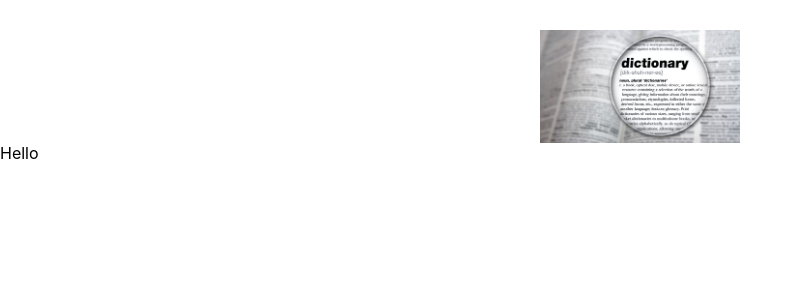
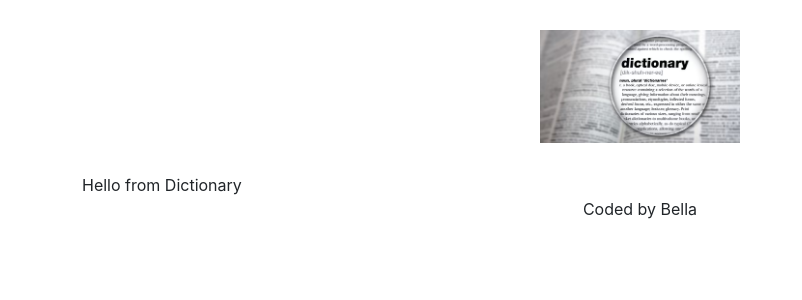
Before and after one commit to dbaigalmaa/reac-dictionary, a React (Create React App) app: page / in a window 1280 px wide. Shown: the top 300 px of the page, without its empty margins (0-802 px from the left). Built offline with nearby package versions, Linux system fonts and the light colour scheme.

Commit message:
add bootstrap

```diff
--- a/package.json
+++ b/package.json
@@ -6,6 +6,7 @@
     "@testing-library/jest-dom": "^5.16.5",
     "@testing-library/react": "^13.4.0",
     "@testing-library/user-event": "^13.5.0",
+    "bootstrap": "^5.2.3",
     "react": "^18.2.0",
     "react-dom": "^18.2.0",
     "react-scripts": "5.0.1",
--- a/src/App.js
+++ b/src/App.js
@@ -1,13 +1,19 @@
 import logo from "./logo.avif";
+import Dictionary from "./Dictionary";
 import "./App.css";
 
 function App() {
   return (
     <div className="App">
-      <header className="App-header">
-        <img src={logo} className="App-logo img-fluid" alt="logo" />
-        Hello
-      </header>
+      <div className="container">
+        <header className="App-header">
+          <img src={logo} className="App-logo img-fluid" alt="logo" />
+        </header>
+        <main>
+          <Dictionary />
+        </main>
+        <footer className="text-center">Coded by Bella</footer>
+      </div>
     </div>
   );
 }
--- /dev/null
+++ b/src/Dictionary.js
@@ -0,0 +1,6 @@
+import React from "react";
+import "./Dictionary.css";
+
+export default function Dictionary() {
+  return <div className="Dictonary">Hello from Dictionary</div>;
+}
```
Also changed, not shown: src/index.js (+9 -6 lines), src/Dictionary.css (added), 1 other file (tests, documents, lock files or other folders).
